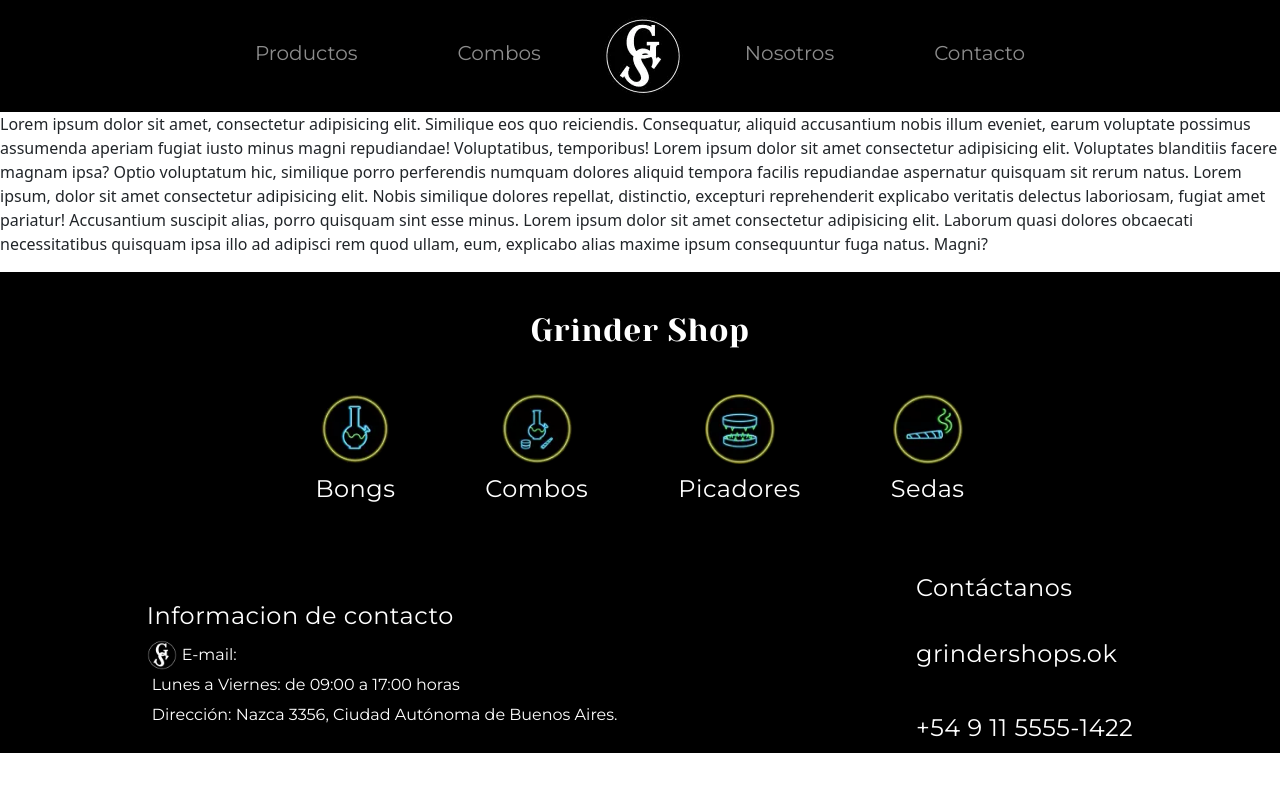
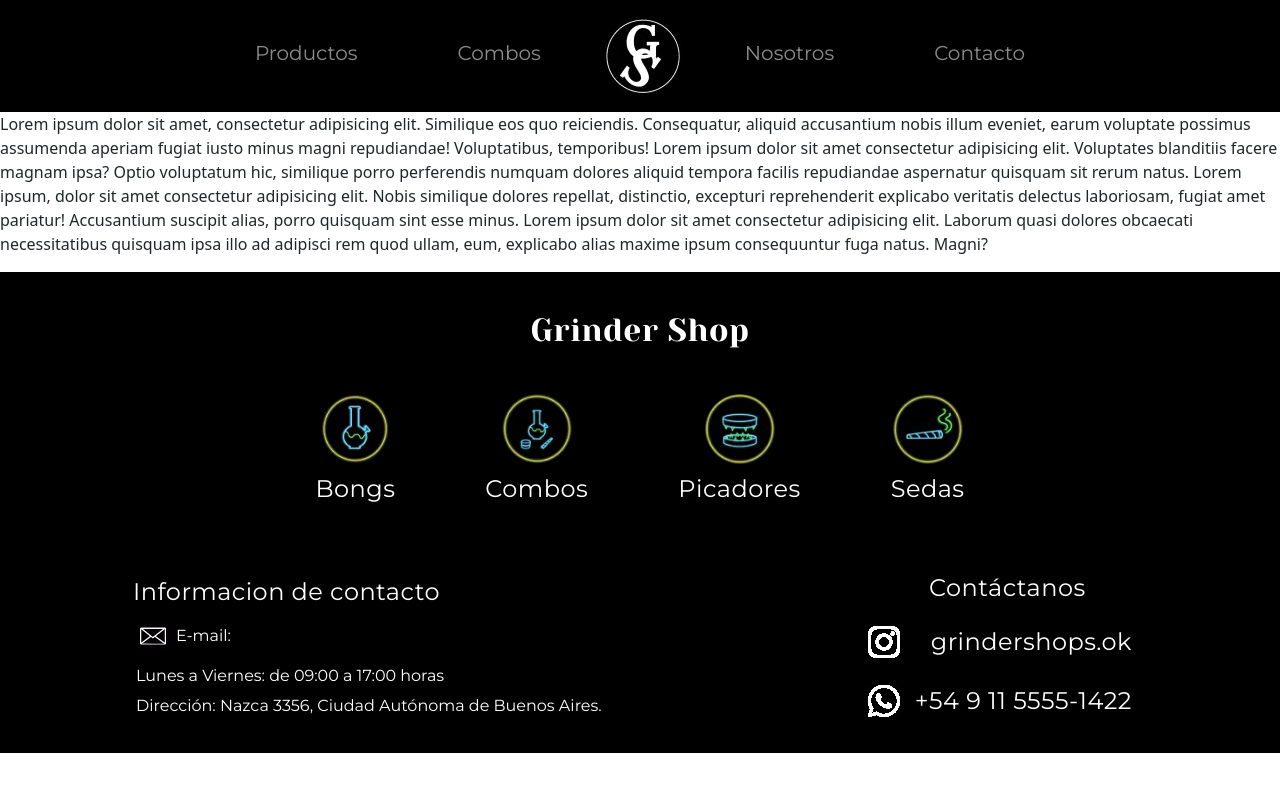
Before and after one commit to celinacalandria/grinderShop, a plain HTML site: page index.html in a window 1280 px wide. Drawn offline with nearby package versions, Linux system fonts and the light colour scheme.

Commit message:
footer terminado

```diff
--- a/index.html
+++ b/index.html
@@ -107,7 +107,7 @@
                     Informacion de contacto
                 </h6>
                 <div>
-                    <img src="img/logo.webp">
+                    <img src="img/email.webp">
                     <p>
                         E-mail:
                     </p>
@@ -125,13 +125,13 @@
                     Contáctanos
                 </h6>
                 <div>
-                    <img>
+                    <img src="img/ig.jpg" id="imgIg">
                     <p>
                         grindershops.ok
                     </p>
                 </div>
                 <div>
-                    <img>
+                    <img src="img/whatsapp.jpg">
                     <p>
                         +54 9 11 5555-1422
                     </p>
--- a/scss/_desktop.scss
+++ b/scss/_desktop.scss
@@ -89,28 +89,45 @@
         flex-direction: row;
         justify-content: baseline;
         img{
-            width: 30px;
-            height: 30px;
+            width: 40px;
+            height: 40px;
         }
     }
     p{
-        margin: 0px;
-        padding: 5px;
+        margin: 10px 0px 10px 3px;
         font-size: 16px;
         line-height: 20px;
     }
 
 }
 .footerContacto{
-    div{
-        @include ceroMP;
+    h6{
         font-size: 24px;
         line-height: 29px;
         letter-spacing: 0.03rem;
+        @include ceroMP;
+        margin-bottom: 10px;
+        text-align: center;
     }
-    h6{
+    div{
+        display: flex;
+        flex-direction: row;
+        justify-content: baseline;
+        img{
+            @include centrado;
+            width: 32px;
+            height: 32px;
+        }
+    }
+    p{
+        text-align: center;
+        margin: 0px;
+        padding: 15px;
         font-size: 24px;
         line-height: 29px;
         letter-spacing: 0.03rem;
     }
 }
+#imgIg{
+    margin-left: 0px;
+}
```
Also changed, not shown: css/estilo.css, img/email.webp (added), img/ig.jpg (added), img/whatsapp.jpg (added), json/package.json (renamed from package.json), 3 other files.
